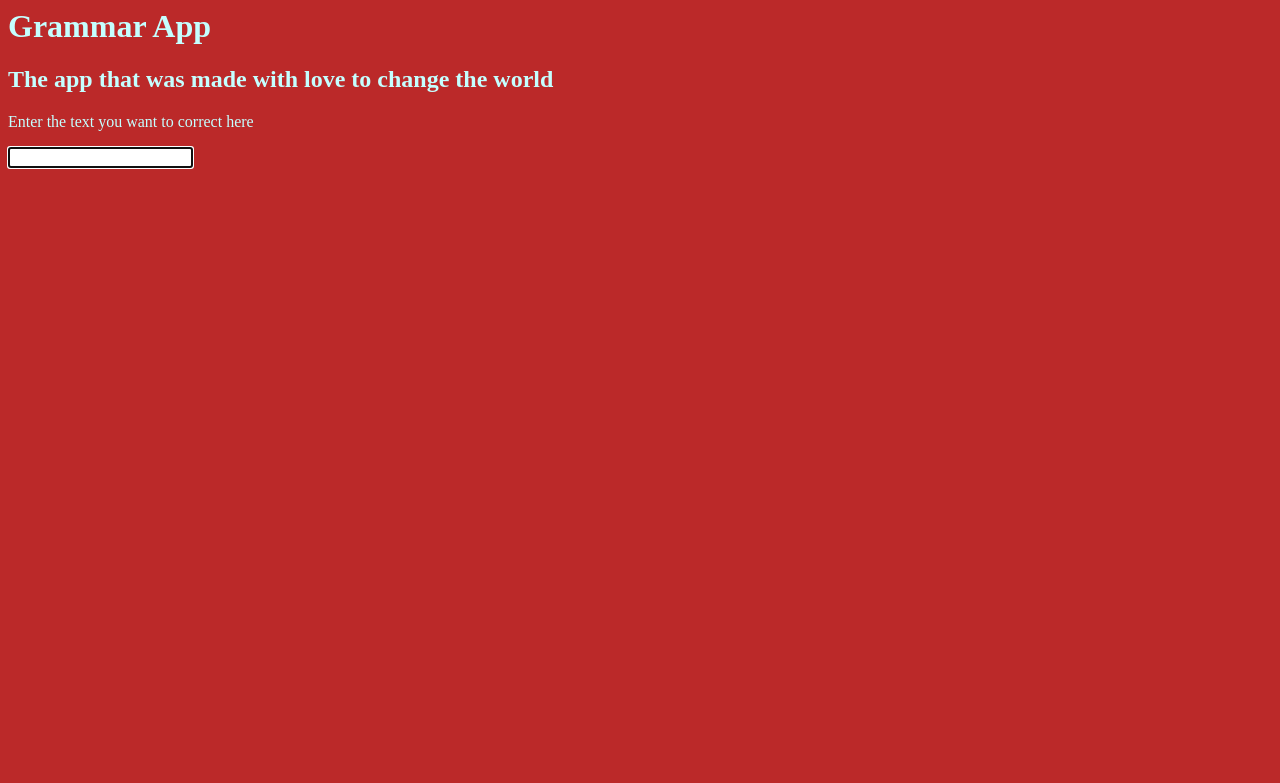
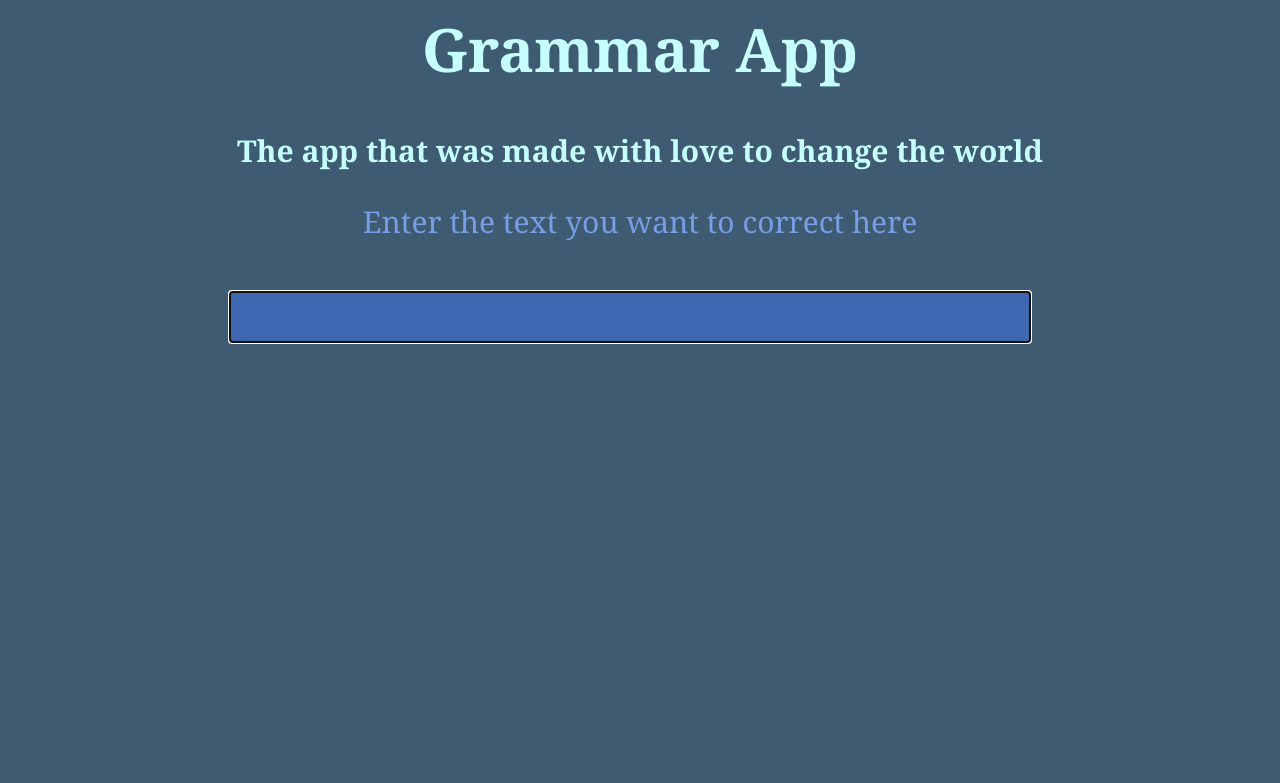
Before and after one commit to jimmydin7/Grammar-App, a Flask app: page / in a window 1280 px wide. Shown: the top 783 px of the page. Run offline with Flask 3, Linux system fonts and the light colour scheme.

Commit message:
Update style.css
Basic CSS

```diff
--- a/static/css/style.css
+++ b/static/css/style.css
@@ -1,5 +1,40 @@
 body {
     /* Just some dummy code to test if the style sheet is working properly */
-    background: rgb(187, 41, 41);
+    background: rgb(62, 91, 114);
     color: rgb(197, 255, 255);
+    font-family: Georgia, 'Times New Roman', Times, serif;
+    align-items: center ;
+
 }
+
+#title{
+    text-align: center;
+    font-size: 60px;
+
+}
+
+#small_title{
+    text-align: center;
+    font-size: 30px;
+}
+
+#input_description{
+    text-align: center;
+    font-size: 30px;
+    color: rgb(119, 158, 231);
+}
+
+#input_label{
+    align-items: center;
+    text-align: center;
+}
+
+#input_label input{
+    color: rgb(3, 16, 34);
+    background-color: rgb(63, 104, 179);
+    width: 800px;
+    height: 50px;
+    border: 0cm;
+    font-size: 37px;
+    margin-top: 20px;
+}
```
